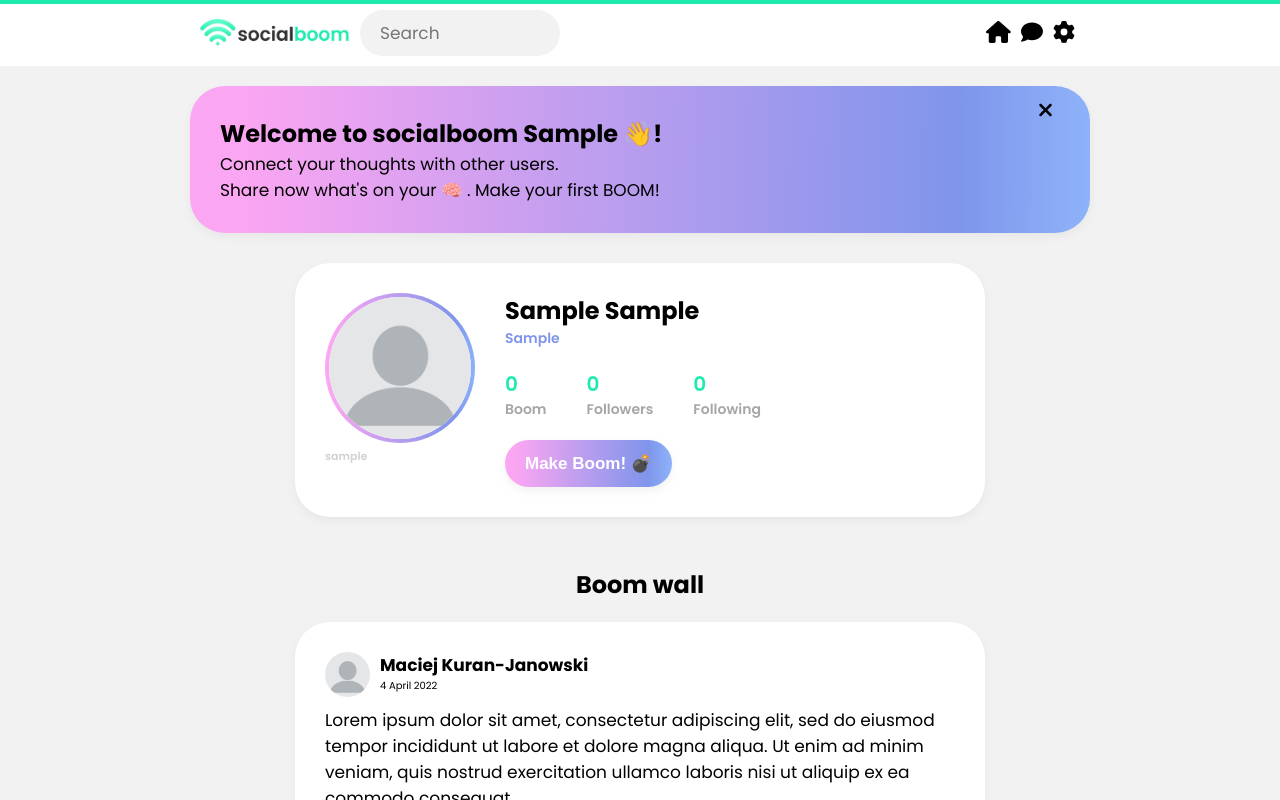
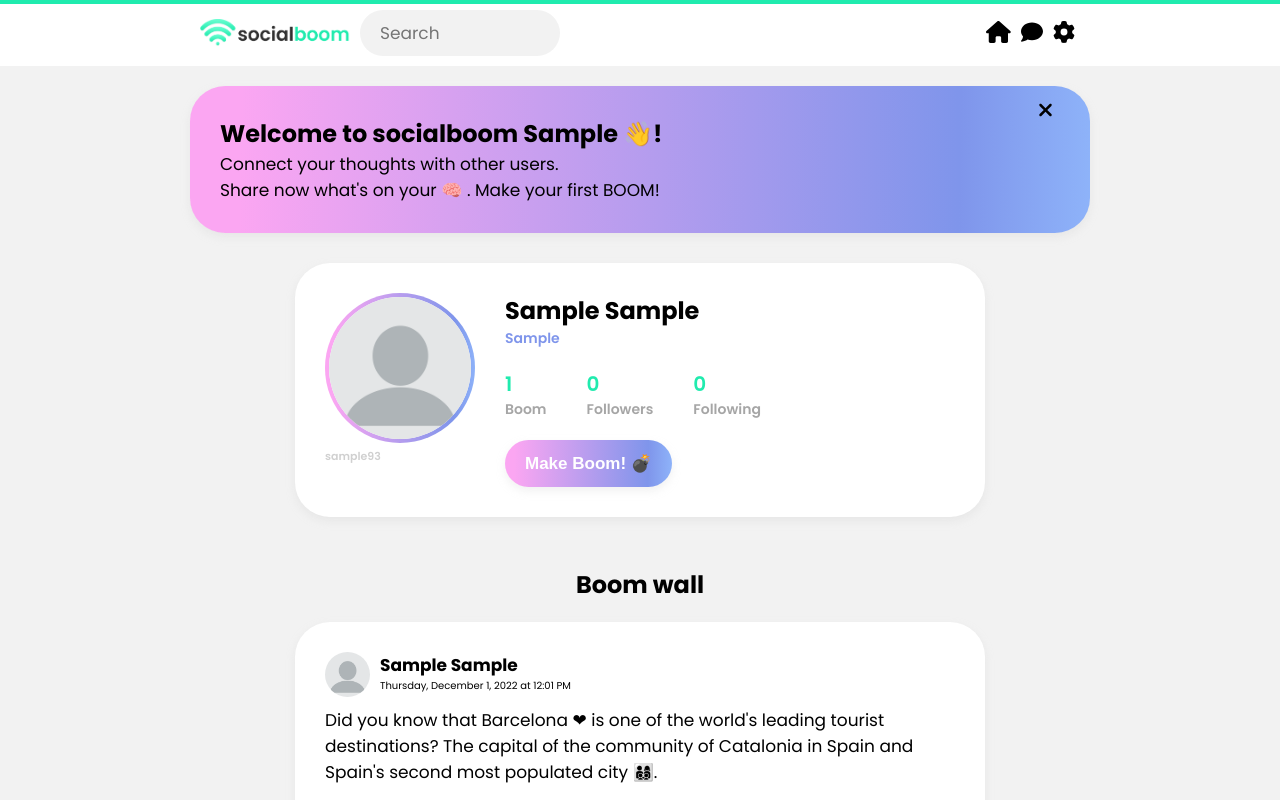
Before and after one commit to maciejkuran/socialboom, a React (Create React App) app: page / in a window 1280 px wide. Both pictures are taken after typing "Sample", "Sample", "Sample" into the empty fields and a click on the button "READY!". Shown: the top 800 px of the page. Built offline with nearby package versions, Linux system fonts and the light colour scheme.

Commit message:
post dynamically rendered

```diff
--- a/src/App.js
+++ b/src/App.js
@@ -9,8 +9,6 @@ function App() {
   const getUserDataOnSubmitForm = data => {
     setUserData(data);
     setRegistered(true);
-
-    console.log(data);
   };
 
   return (
--- a/src/components/forms/AddPost.js
+++ b/src/components/forms/AddPost.js
@@ -1,12 +1,64 @@
 import classes from './AddPost.module.css';
 import Card from '../UI/Card';
-import barca from '../../img/barca.jpg';
 import SecondaryButton from '../UI/SecondaryButton';
 import CloseButton from '../UI/CloseButton';
 import BackgroundOverlay from '../UI/BackgroundOverlay';
+import { useState } from 'react';
 
 const AddPost = props => {
+  const generateDate = () => {
+    const now = new Date();
+
+    const options = {
+      hour: 'numeric',
+      minute: 'numeric',
+      day: 'numeric',
+      month: 'long',
+      year: 'numeric',
+      weekday: 'long',
+    };
+
+    return new Intl.DateTimeFormat('en-US', options).format(now);
+  };
+
   const hideAddPostFormHandler = () => {
+    props.setAddPostForm(false);
+  };
+
+  const [post, setPost] = useState({
+    content: '',
+    tags: '',
+    image: '',
+    id: String(Math.round(Math.random() * 9999 + 1) * 21 + 10),
+    date: generateDate(),
+  });
+
+  const getContentHandler = e => {
+    setPost(prev => {
+      return { ...prev, content: e.target.value.trim() };
+    });
+  };
+
+  const getTagsHandler = e => {
+    setPost(prev => {
+      return { ...prev, tags: e.target.value.trim() };
+    });
+  };
+
+  const getImageHandler = e => {
+    const reader = new FileReader();
+    reader.readAsDataURL(e.target.files[0]);
+
+    reader.addEventListener('load', () => {
+      setPost(prev => {
+        return { ...prev, image: reader.result };
+      });
+    });
+  };
+
+  const submitPostHandler = e => {
+    e.preventDefault();
+    props.onSubmitGetPostData(post);
     props.setAddPostForm(false);
   };
 
@@ -14,29 +66,45 @@ const AddPost = props => {
     <div>
       <Card className={classes['add-post']}>
         <h3>Make a boom! 💣</h3>
+
+        <form onSubmit={submitPostHandler}>
           <div className={classes['add-post__wrapper']}>
-          <textarea rows="2" placeholder="What's on your mind?"></textarea>
+            <textarea
+              onChange={getContentHandler}
+              rows="2"
+              placeholder="What's on your mind?"
+            ></textarea>
           </div>
           <div className={classes['add-post__wrapper']}>
-          <input type="text" placeholder="#seperate #tags #with #space"></input>
+            <input
+              onChange={getTagsHandler}
+              type="text"
+              placeholder="#seperate #tags #with #space"
+            ></input>
           </div>
           <div className={classes['add-post__align']}>
             <label
-            className={classes['register__form__input--file--label']}
-            htmlFor={classes['register__form__input--file']}
+              className={classes['add-post__input--file--label']}
+              htmlFor={classes['add-post__input--file']}
             >
               Add profile image
             </label>
             <input
-            id={classes['register__form__input--file']}
+              onChange={getImageHandler}
+              id={classes['add-post__input--file']}
               type="file"
               accept="image/png, image/jpeg"
             ></input>
-          <img className={classes['register__form__input--file--output-img']} src={barca}></img>
+            {post.image !== '' ? (
+              <img className={classes['add-post__input--file--output-img']} src={post.image}></img>
+            ) : (
+              ''
+            )}
           </div>
-        <SecondaryButton type="submit" className={classes['register__form__submit-btn']}>
+          <SecondaryButton type="submit" className={classes['add-post__submit-btn']}>
             READY!
           </SecondaryButton>
+        </form>
         <CloseButton onClick={hideAddPostFormHandler} />
       </Card>
       <BackgroundOverlay onClick={hideAddPostFormHandler} />
--- a/src/components/forms/AddPost.module.css
+++ b/src/components/forms/AddPost.module.css
@@ -24,11 +24,11 @@ textarea {
   align-items: center;
 }
 
-#register__form__input--file {
+#add-post__input--file {
   display: none;
 }
 
-.register__form__input--file--label {
+.add-post__input--file--label {
   cursor: pointer;
   background: linear-gradient(91.02deg, #fba6f2 5.7%, #7f95eb 85.44%, #94bfff 105.77%);
   color: white;
@@ -39,18 +39,18 @@ textarea {
   height: fit-content;
 }
 
-.register__form__input--file--output-img {
+.add-post__input--file--label:hover {
+  color: var(--color-secondary);
+}
+
+.add-post__input--file--output-img {
   max-width: 6rem;
   height: fit-content;
   border-radius: 35px;
   margin-left: 1rem;
 }
 
-.register__form__input--file--label:hover {
-  color: var(--color-secondary);
-}
-
-.register__form__submit-btn {
+.add-post__submit-btn {
   margin-top: 3rem;
 }
 
--- a/src/components/forms/RegisterForm.js
+++ b/src/components/forms/RegisterForm.js
@@ -41,13 +41,17 @@ const RegisterForm = props => {
   };
 
   const createUsername = () => {
+    const randomNb = (min, max) => {
+      return Math.trunc(Math.random() * (max - min + 1) + min);
+    };
+
     setForm(prev => {
       return {
         ...prev,
         username: `${getForm.name.toLowerCase()}${getForm.lastName
-          .slice(0, 6)
+          .slice(0, 5)
           .toLowerCase()
-          .trim()}`,
+          .trim()}${randomNb(10, 99)}`,
       };
     });
   };
@@ -76,21 +80,26 @@ const RegisterForm = props => {
         <div className={classes['register__brand-logo']}>
           <img className={classes['register__brand-logo--img']} src={logo}></img>
         </div>
-        <h3>Fake registration!</h3>
-        <p>Feel free to input random values</p>
+        <h3>Fake Sign up!</h3>
+        <p>This data is not processed anywhere.</p>
         <form onSubmit={submitFormHandler} className={classes['register__form']}>
           <div className={classes['register__form__wrapper']}>
-            <input onChange={getNameHandler} placeholder="Name" type="text"></input>
+            <input onChange={getNameHandler} placeholder="Name" type="text" required></input>
             <label>*</label>
           </div>
 
           <div className={classes['register__form__wrapper']}>
-            <input onChange={getLastNameHandler} placeholder="Last Name" type="text"></input>
+            <input
+              onChange={getLastNameHandler}
+              placeholder="Last Name"
+              type="text"
+              required
+            ></input>
             <label>*</label>
           </div>
 
           <div className={classes['register__form__wrapper']}>
-            <input onChange={getCountryHandler} placeholder="Country" type="text"></input>
+            <input onChange={getCountryHandler} placeholder="Country" type="text" required></input>
             <label>*</label>
           </div>
 
--- a/src/components/user/UserAccount.js
+++ b/src/components/user/UserAccount.js
@@ -1,18 +1,37 @@
 import Navbar from '../navbar/Navbar';
 import WelcomePopup from '../popups/WelcomePopup';
 import UserInfobar from '../user/UserInfobar';
-import AddPost from '../forms/AddPost';
 import UserPostList from './UserPostList';
-import DemoNotice from '../popups/DemoNotice';
+import { useState } from 'react';
+
+const preMadePosts = [
+  {
+    content: `Did you know that Barcelona ❤ is one of the world's leading tourist destinations?  The capital of the community of Catalonia in Spain and Spain's second most populated city 👨‍👩‍👦‍👦.`,
+    tags: '#Barcelona #trip #tourist',
+    image:
+      'https://images.unsplash.com/photo-1592303985550-82e3f38f1a25?ixlib=rb-4.0.3&ixid=MnwxMjA3fDB8MHxwaG90by1wYWdlfHx8fGVufDB8fHx8&auto=format&fit=crop&w=2340&q=80',
+    id: 434999,
+    date: 'Thursday, December 1, 2022 at 12:01 PM',
+  },
+];
 
 const UserAccount = props => {
+  const [postList, setPostList] = useState([...preMadePosts]);
+
+  const addPostToList = post => {
+    setPostList([post, ...postList]);
+  };
+
   return (
     <div>
       <Navbar />
       <WelcomePopup userData={props.userData} />
-      <UserInfobar userData={props.userData} />
-      <UserPostList />
-      {/* <DemoNotice /> */}
+      <UserInfobar
+        postList={postList}
+        onSubmitGetPostData={addPostToList}
+        userData={props.userData}
+      />
+      <UserPostList userData={props.userData} postList={postList} />
     </div>
   );
 };
--- a/src/components/user/UserInfobar.js
+++ b/src/components/user/UserInfobar.js
@@ -10,6 +10,10 @@ const UserInfobar = props => {
 
   const showAddPostFormHandler = () => {
     setAddPostForm(true);
+  };
+
+  const submitedPostData = data => {
+    props.onSubmitGetPostData(data);
   };
 
   return (
@@ -28,7 +32,9 @@ const UserInfobar = props => {
           <span className={classes['infobar__right__country']}>{props.userData.country}</span>
           <div className={classes['infobar__right__stats']}>
             <div>
-              <span className={classes['infobar__right__stats__number']}>0</span>
+              <span className={classes['infobar__right__stats__number']}>
+                {props.postList.length}
+              </span>
               <span className={classes['infobar__right__stats__label']}>Boom</span>
             </div>
             <div>
@@ -44,7 +50,9 @@ const UserInfobar = props => {
         </div>
       </Card>
 
-      {addPostForm && <AddPost setAddPostForm={setAddPostForm} />}
+      {addPostForm && (
+        <AddPost onSubmitGetPostData={submitedPostData} setAddPostForm={setAddPostForm} />
+      )}
     </div>
   );
 };
--- a/src/components/user/UserPostList.js
+++ b/src/components/user/UserPostList.js
@@ -1,13 +1,24 @@
 import classes from './UserPostList.module.css';
 import UserSinglePost from './UserSinglePost';
 
-const UserPostList = () => {
+const UserPostList = props => {
   return (
     <div className={classes['post-list']}>
-      <h2>Boom wall</h2>
+      {props.postList.length > 0 && <h2>Boom wall</h2>}
       <div className={classes['post-list__grid']}>
-        <UserSinglePost />
-        <UserSinglePost />
+        {props.postList.map(post => {
+          return (
+            <UserSinglePost
+              content={post.content}
+              tags={post.tags}
+              image={post.image}
+              date={post.date}
+              id={post.id}
+              userData={props.userData}
+              key={post.id}
+            />
+          );
+        })}
       </div>
     </div>
   );
--- a/src/components/user/UserSinglePost.js
+++ b/src/components/user/UserSinglePost.js
@@ -1,26 +1,25 @@
 import classes from './UserSinglePost.module.css';
 import Card from '../UI/Card';
 import profilePlaceholder from '../../img/user-placeholder.png';
-import postImg from '../../img/barca.jpg';
 
-const UserSinglePost = () => {
+const UserSinglePost = props => {
   return (
     <div className={classes.container}>
       <Card className={classes.post}>
         <div className={classes['post__info']}>
-          <img src={profilePlaceholder}></img>
+          {props.userData.profileImage !== '' ? (
+            <img src={props.userData.profileImage}></img>
+          ) : (
+            <img src={profilePlaceholder}></img>
+          )}
           <div>
-            <h4>Maciej Kuran-Janowski</h4>
-            <span>4 April 2022</span>
+            <h4>{`${props.userData.name} ${props.userData.lastName}`}</h4>
+            <span>{props.date}</span>
           </div>
         </div>
-        <p>
-          Lorem ipsum dolor sit amet, consectetur adipiscing elit, sed do eiusmod tempor incididunt
-          ut labore et dolore magna aliqua. Ut enim ad minim veniam, quis nostrud exercitation
-          ullamco laboris nisi ut aliquip ex ea commodo consequat.
-        </p>
-        <p className={classes['post__hash-tags']}>#travel #Spain #AwesomeTime</p>
-        <img className={classes['post__img']} src={postImg}></img>
+        <p>{props.content}</p>
+        <p className={classes['post__hash-tags']}>{props.tags}</p>
+        <img className={classes['post__img']} src={props.image}></img>
       </Card>
     </div>
   );
```
Lines whose indentation alone changed are shown as unchanged.
